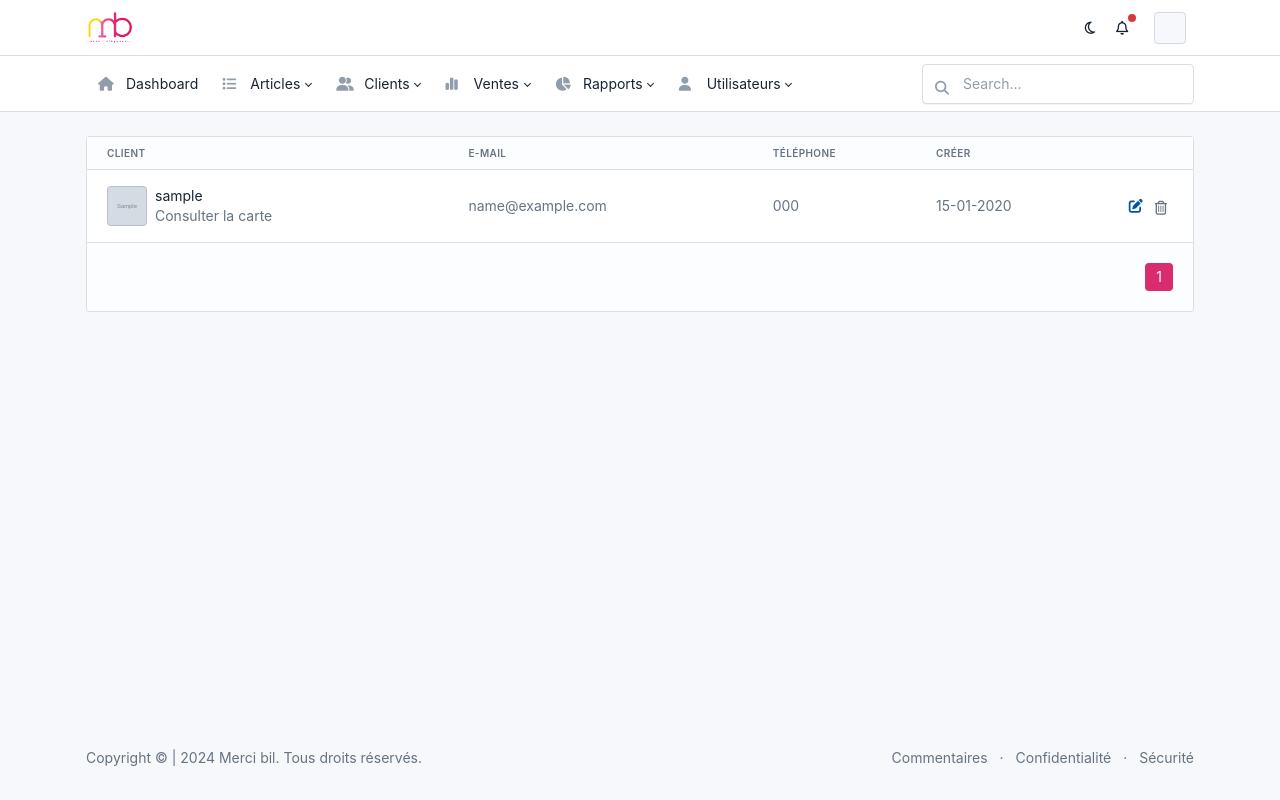
After one commit to Teddere/mercibil-mercibil_ecom, a Django app: page /dashboard/customer/ in a window 1280 px wide. The commit adds this page. Run offline with Django 5.2, Linux system fonts and the light colour scheme; tables that the repository leaves empty hold one stand-in row (values such as "Sample post"); grey boxes marked "Sample" are stand-in pictures; some libraries are stand-ins or nearby versions.

Commit message:
customers listing completed

```diff
--- a/articles/views.py
+++ b/articles/views.py
@@ -59,8 +59,6 @@ class ArticleListView(ListView):
             messages.error(request, 'La suppression a échouée !')
         context['status'] = False
         return JsonResponse(context)
-
-
 
 # Article create view content
 class ArticleCreateView(CreateView):
--- /dev/null
+++ b/customers/static/customers/index.js
@@ -0,0 +1,29 @@
+$(document).ready(function() {
+
+    let customerItem = $('.customer-item');
+    let inputName = '';
+    let inputField = []
+    let btnModal = $('.btn-modal-submitted');
+    let bodyModal = $('#modal-body');
+    let baseField = [
+        {'username':'Nom utilisateur','field':'text'},
+        {'email':'Adresse email','field':'email'},
+        {'tel':'Numéro de téléphone','field':'tel'}
+    ]
+
+    customerItem.each(function() {
+        $(this).on('click',()=>{
+            let item = $(this).data('filter');
+            inputName = item.split('$');
+
+            let fileField = {'title': '' ,'label': ' ','name': 'image','field': 'file'}
+            for (let i=0; i < inputName.length - 1; i++) {
+                field = {'title':`${inputName[i]}`,'label':``,'name':`${Object.keys(baseField[i][0])}`,'field':`${baseField[ Object.keys(baseField[i][1]) ]}`}
+                inputField.push(field)
+            }
+            inputField.push(fileField);
+            modalTitleContent(inputName[0])
+            modalBodyContent(inputField,'field-content')
+        })
+    });
+});
--- /dev/null
+++ b/customers/templates/customers/customer_main.html
@@ -0,0 +1,76 @@
+{# templates/customers/customer_main.html #}
+{% extends 'back/base.html' %}
+{% load static %}
+{% block title %}Clients{% endblock title %}
+{% block content %}
+    <section class="page-body">
+        <div class="container-xl">
+            <div class="row row-cards">
+                <div class="col-12">
+                    <!--  alert message -->
+                    {% include 'back/static/flash_message.html' %}
+                    <div class="card">
+                        <div class="table-responsive">
+                            <table class="table table-vcenter card-table table-striped">
+                                <thead>
+                                    <tr>
+                                        <th>Client</th>
+                                        <th>E-mail</th>
+                                        <th>Téléphone</th>
+                                        <th>Créer</th>
+                                        <th></th>
+                                    </tr>
+                                </thead>
+                                <tbody>
+                                    {% for customer in customers %}
+                                    <tr>
+                                        <td>
+                                            <div class="d-flex py-1 align-items-center">
+                                                {% if customer.thumbnail  %}
+                                                    <span class="avatar me-2" style="background-image: url({{ customer.thumbnail.url }})"></span>
+                                                {% else %}
+                                                    <span class="avatar me-2">{{ customer.user.username|slice:':2' }}</span>
+                                                {% endif %}
+                                                <div class="flex-fill">
+                                                    <div class="font-weight-medium">{{ customer.user.username }}</div>
+                                                    <div class="text-secondary"><a href="#" class="text-reset">Consulter la carte</a></div>
+                                                </div>
+                                            </div>
+                                        </td>
+                                        <td class="text-secondary">{{ customer.user.email }}</td>
+                                        <td class="text-secondary">
+                                            {% if customer.phone %}
+                                                {{ customer.phone }}
+                                            {% else %}
+                                                Non renseigné
+                                            {% endif %}
+                                        </td>
+                                        <td class="text-secondary">{{ customer.created|date:'d-m-Y' }}</td>
+                                        <td class="icon">
+                                            <div class="d-flex">
+                                                <button type="button" class="edit customer-item" data-filter="{{ customer.user.username }}${{ customer.user.email }}${{ customer.pk }}" data-bs-toggle="modal" data-bs-target="#modal_content">
+                                                    <i class="fa-solid fa-pen-to-square"></i>
+                                                </button>
+                                                <button type="button" class="">
+                                                    <i class="fa-regular fa-trash-can"></i>
+                                                </button>
+                                            </div>
+                                        </td>
+                                    </tr>
+                                    {% endfor %}
+                                </tbody>
+                            </table>
+                        </div>
+                        <div class="card-footer">
+                            <!-- pagination -->
+                            {% include 'back/static/pagination.html' %}
+                        </div>
+                    </div>
+                </div>
+            </div>
+        </div>
+    </section>
+{% endblock content %}
+{% block scripts %}
+    <script src="{% static 'customers/index.js' %}"></script>
+{% endblock scripts %}
--- /dev/null
+++ b/customers/urls.py
@@ -0,0 +1,7 @@
+from django.urls import path
+from customers.views import (CustomerListView)
+
+app_name = 'customers'
+urlpatterns = [
+    path('',CustomerListView.as_view(), name='list' ),
+]
--- a/customers/views.py
+++ b/customers/views.py
@@ -1,3 +1,23 @@
 from django.shortcuts import render
+from django.core.paginator import PageNotAnInteger, EmptyPage
+from django.views.generic import ListView
+from customers.models import Customer
 
-# Create your views here.
+class CustomerListView(ListView):
+    model = Customer
+    context_object_name = 'customers'
+    template_name = 'customers/customer_main.html'
+    paginate_by = 6
+
+    def paginate_queryset(self, queryset, page_size):
+        paginator = self.get_paginator(queryset, page_size)
+        page = self.request.GET.get('page')
+
+        try:
+            page_obj = paginator.page(page)
+        except PageNotAnInteger:
+            page_obj = paginator.page(1)
+        except EmptyPage:
+            page_obj = paginator.page(paginator.num_pages)
+
+        return (paginator,page_obj,page_obj.object_list,page_obj.has_other_pages())
--- a/shopping/settings.py
+++ b/shopping/settings.py
@@ -129,6 +129,7 @@ STATICFILES_DIRS = [
     BASE_DIR / 'static',
     BASE_DIR / 'store' / 'static',
     BASE_DIR / 'articles' / 'static',
+    BASE_DIR / 'customers' / 'static',
 ]
 
 MEDIA_URL = '/media/'
--- a/shopping/urls.py
+++ b/shopping/urls.py
@@ -22,6 +22,7 @@ from django.conf.urls.static import static
 urlpatterns = [
     path('',include('store.urls',namespace='store')),
     path('dashboard/article/',include('articles.urls',namespace='article')),
+    path('dashboard/customer/',include('customers.urls',namespace='customer')),
     path('admin/', admin.site.urls),
 ]
 
--- a/static/css/dashboard.css
+++ b/static/css/dashboard.css
@@ -19,7 +19,22 @@ table .icon button {
     outline: none;
     color: var(--tblr-secondary);
     transition: color 0.3s ease;
+    /*****************/
+
+
 }
+table .icon button.edit {
+    display: inline-flex;
+    gap: .375rem;
+    align-items: center;
+    -webkit-text-decoration-color: rgba(var(--tblr-link-color-rgb), var(--tblr-link-opacity, .5));
+    text-decoration-color: rgba(var(--tblr-link-color-rgb), var(--tblr-link-opacity, .5));
+    text-underline-offset: .25em;
+    -webkit-backface-visibility: hidden;
+    backface-visibility: hidden;
+    color: rgba(var(--tblr-link-color-rgb), var(--tblr-link-opacity, 1));
+}
+
 table .icon button:hover {
     color: var(--tblr-primary);
 }
```
